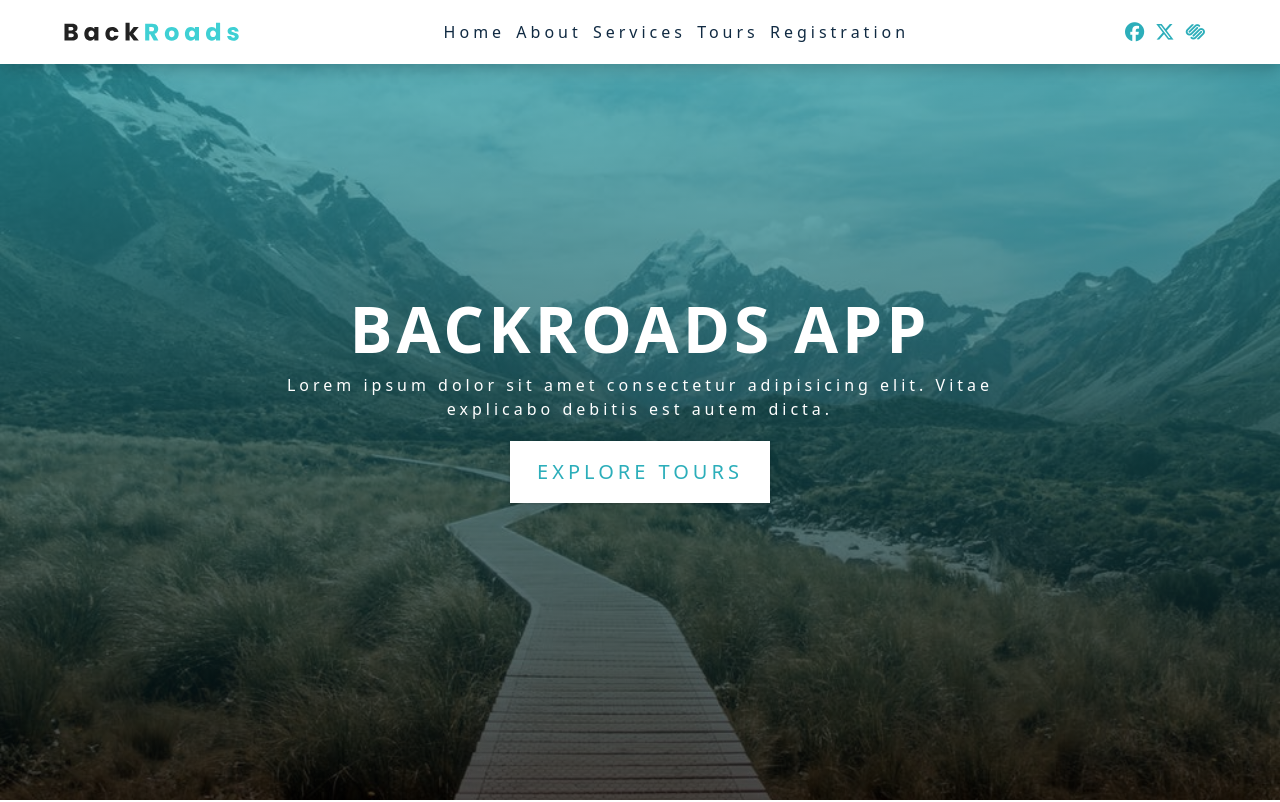
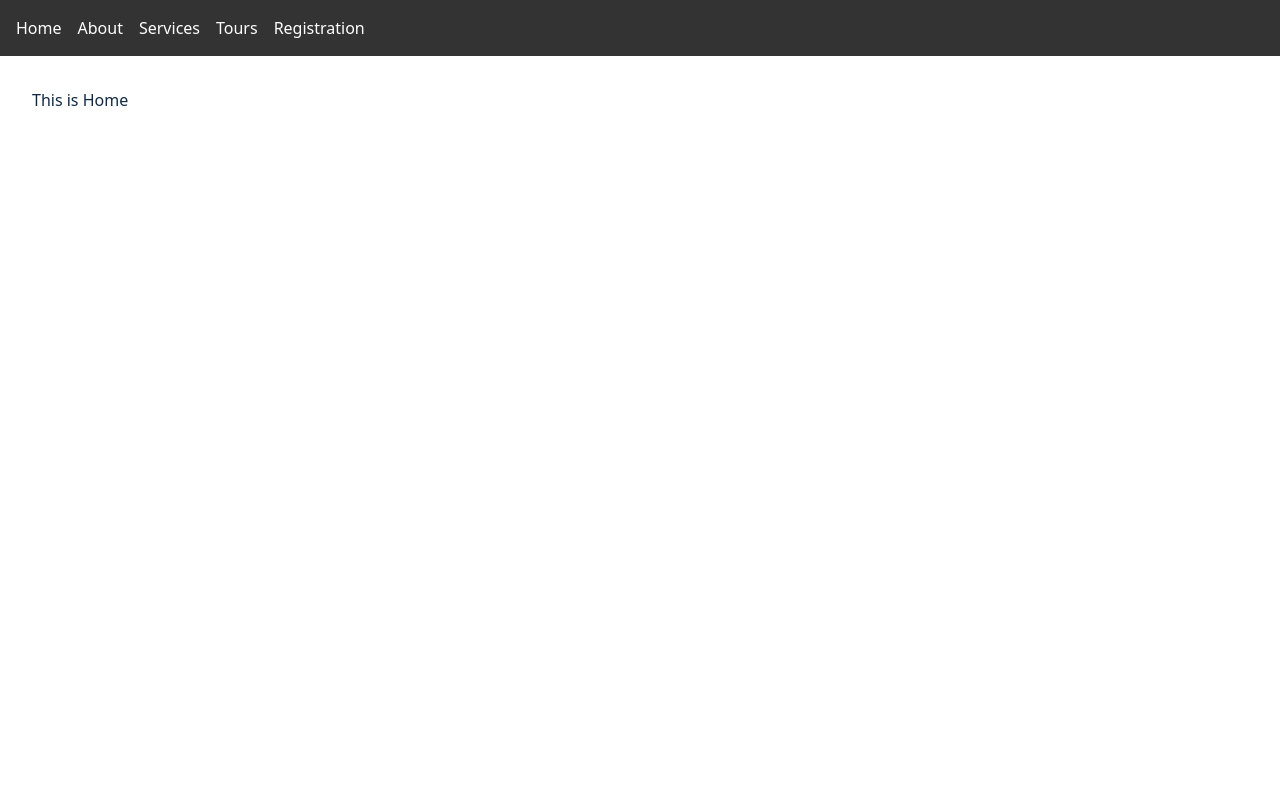
Before and after one commit to AaroSaila/week4-fe-pp, a React (Vite) app: page / in a window 1280 px wide. Shown: the top 802 px of the page. Built offline with nearby package versions, Linux system fonts and the light colour scheme.

Commit message:
Iteration 7

```diff
--- a/src/App.jsx
+++ b/src/App.jsx
@@ -1,11 +1,9 @@
 import About from "./components/About";
-import Footer from "./components/Footer";
-import Hero from "./components/Hero";
-import Navbar from "./components/Navbar";
+import Home from "./components/Home";
+import NotFound from "./components/NotFound";
 import Services from "./components/Services";
 import Tours from "./components/Tours";
-import Home from "./components/Home";
-import NotFound from "./components/NotFound";
+import Layout from "./components/Layout";
 import Registration from "./components/Registration";
 import "./App.css";
 import { BrowserRouter, Route, Routes } from "react-router-dom";
@@ -13,17 +11,18 @@ import { BrowserRouter, Route, Routes } from "react-router-dom";
 function App() {
   return (
     <BrowserRouter>
-      <Navbar />
-      <Hero />
       <Routes>
-        <Route path="/" element={<Home />} />
-        <Route path="/services" element={<Services />} />
-        <Route path="/tours" element={<Tours />} />
-        <Route path="/about" element={<About />} />
-        <Route path="/registration" element={<Registration />} />
-        <Route path="*" element={<NotFound />} />
+        {/* Define the Layout Route */}
+        <Route path="/" element={<Layout />}>
+          {/* Nested Routes within the Layout */}
+          <Route index element={<Home />} /> {/* Default Route */}
+          <Route path="about" element={<About />} />
+          <Route path="services" element={<Services />} />
+          <Route path="tours" element={<Tours />} />
+          <Route path="registration" element={<Registration />} />
+          <Route path="*" element={<NotFound />} /> {/* Catch-all for undefined routes */}
+        </Route>
       </Routes>
-      <Footer />
     </BrowserRouter>
   );
 }
--- /dev/null
+++ b/src/components/Layout.css
@@ -0,0 +1,26 @@
+/* Layout Styles */
+nav {
+  background-color: #333;
+  color: #fff;
+  padding: 1rem;
+}
+
+ul {
+  list-style: none;
+  padding: 0;
+}
+
+li {
+  display: inline;
+  margin-right: 1rem;
+}
+
+a {
+  text-decoration: none;
+  color: #fff;
+}
+
+/* Page Content Styles */
+main {
+  padding: 2rem;
+}
--- /dev/null
+++ b/src/components/Layout.jsx
@@ -0,0 +1,35 @@
+import { Outlet, Link } from "react-router-dom";
+import "./Layout.css";
+
+
+const Layout = () => {
+  return (
+    <>
+      <nav className="nav">
+        <ul>
+          <li>
+            <Link to="/">Home</Link>
+          </li>
+          <li>
+            <Link to="/about">About</Link>
+          </li>
+          <li>
+            <Link to="/services">Services</Link>
+          </li>
+          <li>
+            <Link to="/tours">Tours</Link>
+          </li>
+          <li>
+            <Link to="/registration">Registration</Link>
+          </li>
+        </ul>
+      </nav>
+
+      <main className="page-content">
+        <Outlet />
+      </main>
+    </>
+  )
+};
+
+export default Layout;
```
